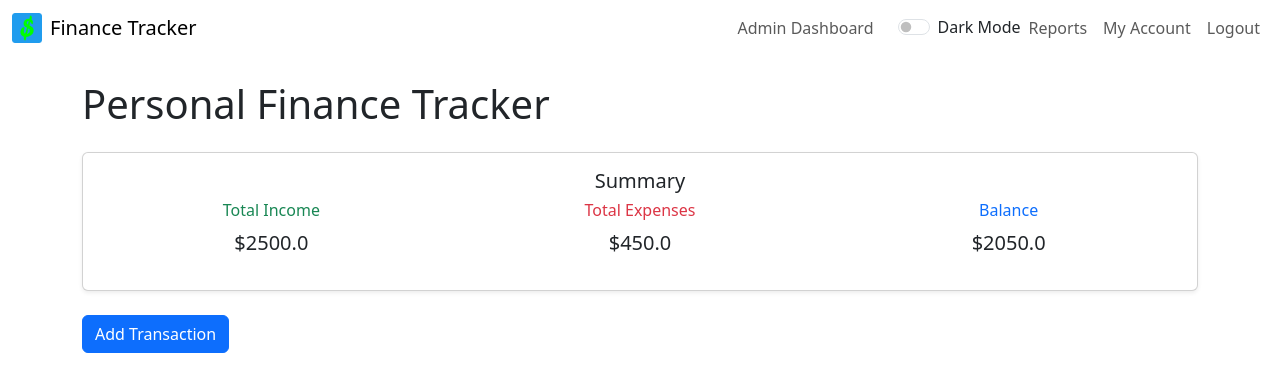
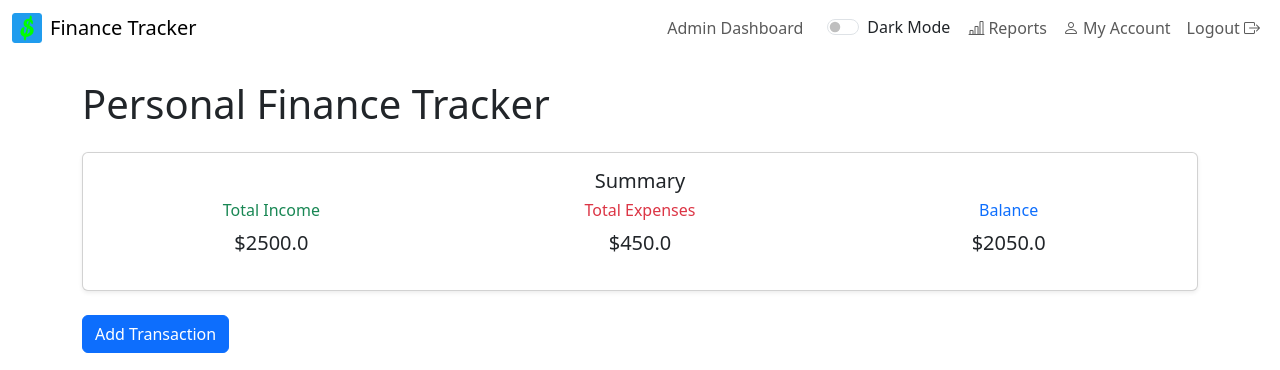
Before and after one commit to CameronSteensma/Personal_Finance_Tracker, a Django app: page / in a window 1280 px wide. Shown: the top 370 px of the page. Run offline with Django 5.2, Linux system fonts and the light colour scheme; a user stored in the database is signed in; data comes from the database, SQL or seed files in the repository.

Commit message:
Added icons for Reports, My Account and Logout of the navbar.

```diff
--- a/transactions/templates/transactions/transaction_list.html
+++ b/transactions/templates/transactions/transaction_list.html
@@ -91,21 +91,26 @@
                     <li class="nav-item d-flex align-items-center ms-3">
                         <div class="form-check form-switch">
                             <input class="form-check-input" type="checkbox" id="darkModeToggle">
-                            <label class="form-check-label" for="darkModeToggle"
-                            >Dark Mode</label>
+                            <label class="form-check-label" for="darkModeToggle" style="margin-right: 10px;">Dark Mode</label>
                         </div>
                     </li>
                     <li class="nav-item">
-                        <a class="nav-link" href="{% url 'reports' %}">Reports</a>
+                        <a class="nav-link" href="{% url 'reports' %}">
+                            <i class="bi bi-bar-chart-line me-1"></i>Reports
+                        </a>
                     </li>
                     {% if user.is_authenticated %}
                     <li class="nav-item">
-                        <a class="nav-link" href="{% url 'accounts' %}">My Account</a>
+                        <a class="nav-link" href="{% url 'accounts' %}">
+                            <i class="bi bi-person me-1"></i>My Account
+                        </a>
                     </li>
                     <li class="nav-item">
                         <form action="{% url 'logout' %}" method="post">
                             {% csrf_token %}
-                            <button type="submit" class="nav-link btn btn-link">Logout</button>
+                            <button type="submit" class="nav-link btn btn-link">Logout
+                                <i class="bi bi-box-arrow-right"></i>
+                            </button>
                         </form>
                     </li>
                     {% endif %}
```
